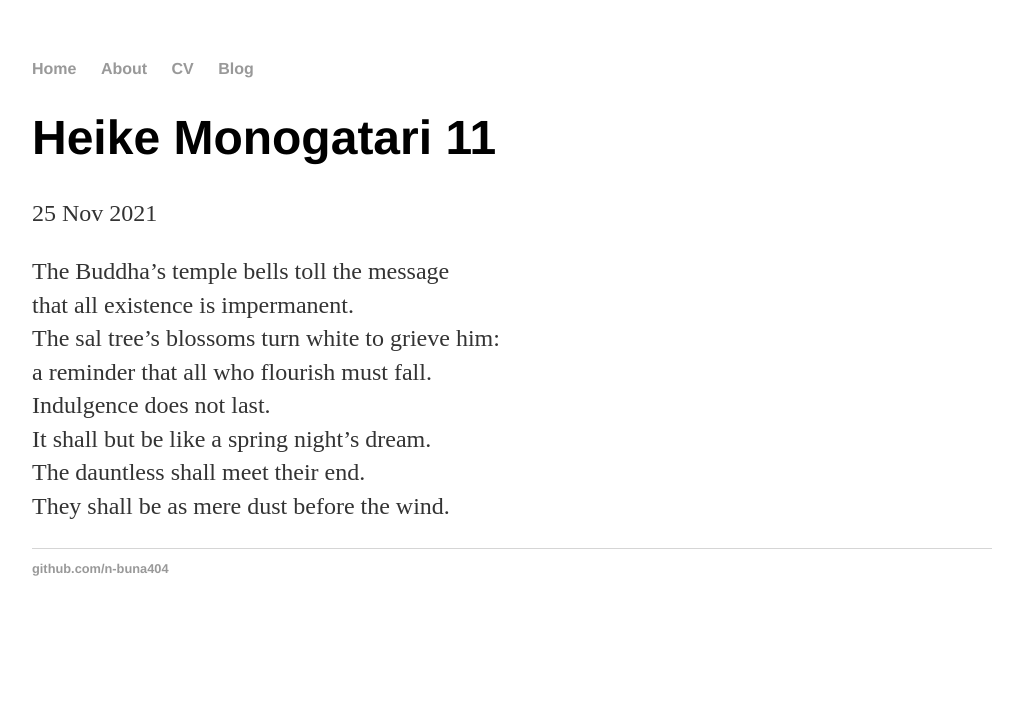
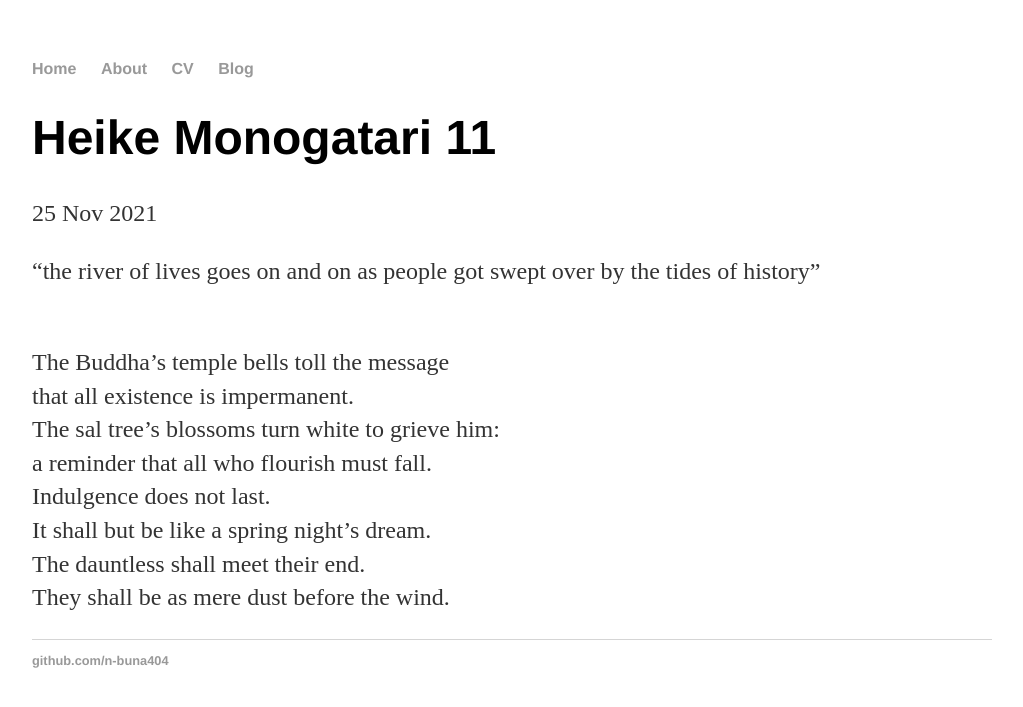
Before and after one commit to n-buna404/n-buna404.github.io, a Jekyll site: the page built from _posts/2021-11-25-Heike_Monogatari-11.md, in a window 1280 px wide. Shown: the top 707 px of the page, without its empty margins (128-1151 px from the left). Built offline with Jekyll 4.4.1, drawn with Linux system fonts in a browser that asks for light colours.

Commit message:
Update 2021-11-25-Heike_Monogatari-11.md

```diff
--- a/_posts/2021-11-25-Heike_Monogatari-11.md
+++ b/_posts/2021-11-25-Heike_Monogatari-11.md
@@ -3,6 +3,7 @@ layout: post
 title: "Heike Monogatari 11"
 date: 2021-11-25
 ---
+“the river of lives goes on and on as people got swept over by the tides of history”<br><br>
 
 The Buddha's temple bells toll the message<br>
 that all existence is impermanent.<br>
```
